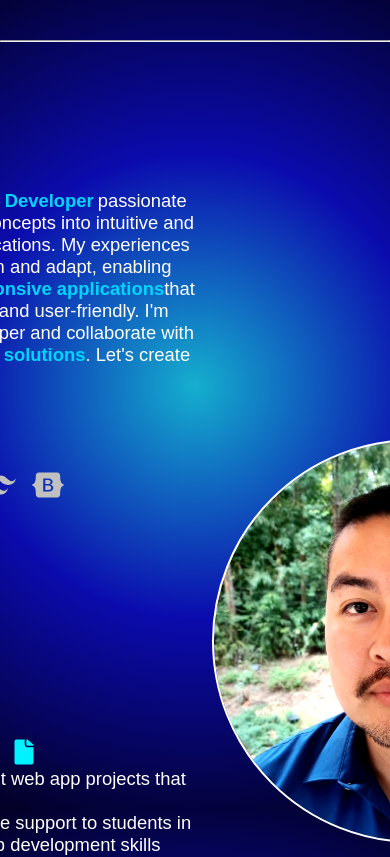
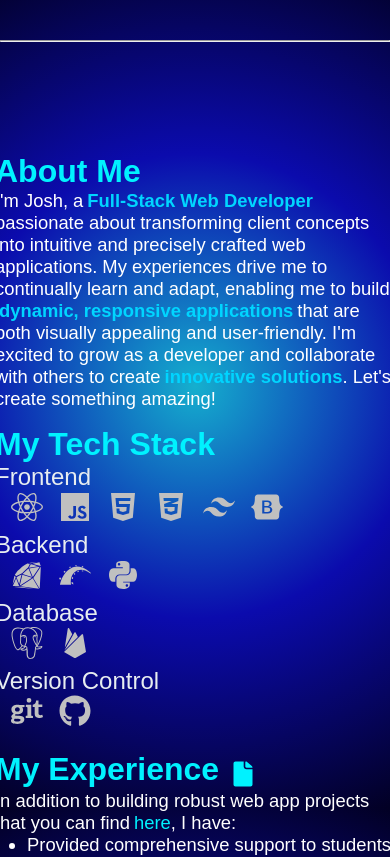
Before and after one commit to joshuadyee/portfolio-frontend, a React (Vite) app: page / in a window 390 px wide. Shown: the part 880-1737 px from the top of the page. Built offline with nearby package versions, Linux system fonts and the light colour scheme; a web font is replaced by a local one.

Commit message:
Refact About page responsiveness and remove Beyond the Code

```diff
--- a/src/App.css
+++ b/src/App.css
@@ -329,7 +329,6 @@ li a:hover {
   justify-content: center;
   align-items: center;
   color: inherit;
-  width: 100%;
   padding: 2rem;
   margin: 0;
   overflow-y: auto;
@@ -337,6 +336,30 @@ li a:hover {
   scroll-behavior: smooth;
   position: relative;
   padding-top: calc(7.5vh + 1em)
+}
+
+/* big screen */
+
+@media screen and (min-width: 1201px) {
+  .about {
+    height: 100vh;
+    min-height: 100vh;
+  }
+
+}
+
+/* small screen */
+
+@media screen and (max-width: 1000px) {
+  .about-container {
+    flex-direction: column;
+  }
+}
+
+@media screen and (max-width: 768px) {
+  .about-container {
+    min-width: 25rem;
+  }
 }
 
 .about::-webkit-scrollbar {
@@ -362,8 +385,6 @@ li a:hover {
   padding: 2rem;
 }
 
-
-
 .bio {
   flex: 0 0 60%;
 }
@@ -371,6 +392,7 @@ li a:hover {
 .picture-container {
   display: flex;
   flex: 0 0 40%;
+  justify-content: center;
 }
 
 .profile-picture {
--- a/src/components/About.jsx
+++ b/src/components/About.jsx
@@ -19,7 +19,7 @@ export const About = () => {
             Full-Stack Web Developer
           </span>
           passionate about transforming client concepts into intuitive and precisely crafted web applications. My experiences drive me to continually learn and adapt, enabling me to build
-          <span className="important_text no-space">
+          <span className="important_text">
             dynamic, responsive applications
           </span>
           that are both visually appealing and user-friendly. I'm excited to grow as a developer and collaborate with others to create
@@ -103,10 +103,10 @@ export const About = () => {
             </li>
           </ul>
         </p>
-        <h1>Beyond the Code</h1>
+        {/* <h1>Beyond the Code</h1>
         <p>
           Outside of working on coding projects, you can find me cooking up delicious meals for friends and family, cheering on the 49ers to their sixth Super Bowl victory, checking out a new movie, or brushing up on my billiards skills.
-        </p>
+        </p> */}
       </div>
       <ProfilePic />
     </div>
```
